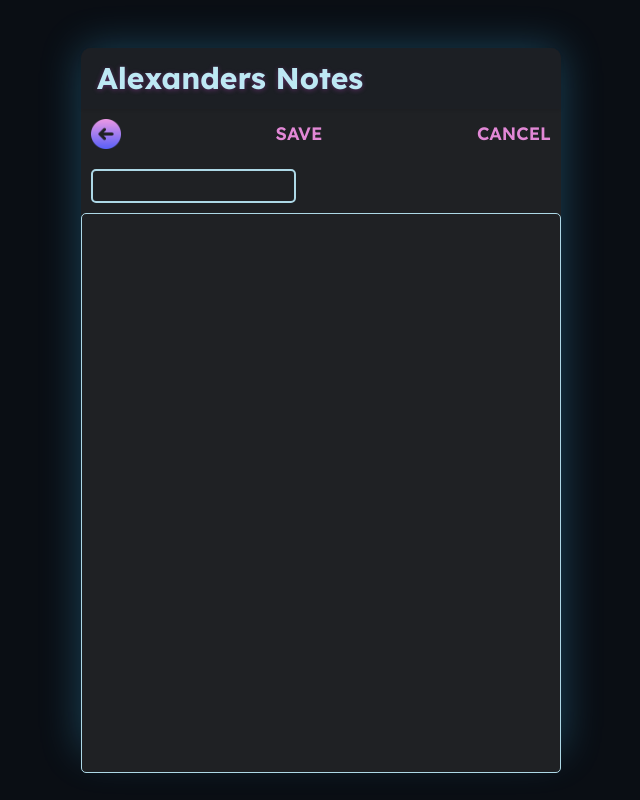
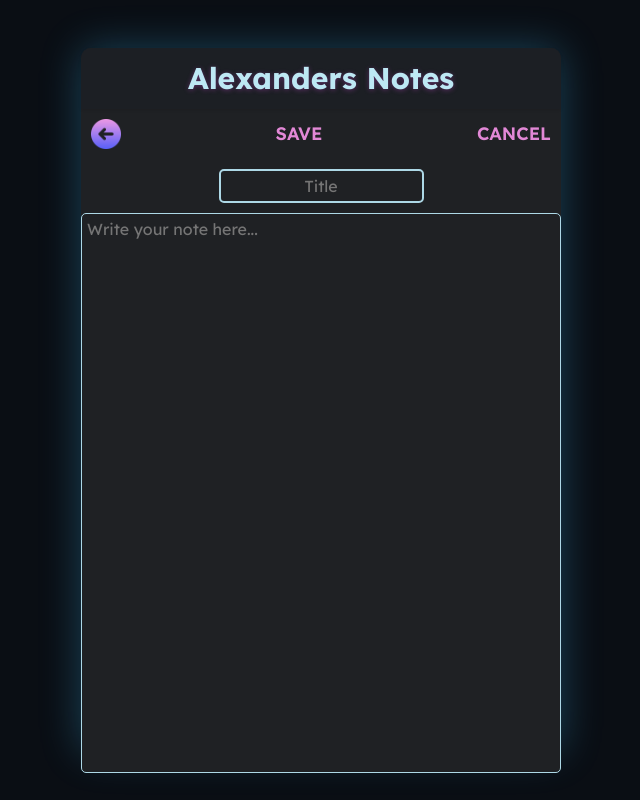
Before and after one commit to AleksandarHaralampiev/NotesAppProject, a React (Vite) app in the folder frontend/: page /note/new in a window 1280 px wide. Shown: the whole page, without its empty margins (319-959 px from the left). Built offline with nearby package versions, Linux system fonts and the light colour scheme.

Commit message:
gui improvements s and final commit

```diff
--- a/frontend/src/components/Header.jsx
+++ b/frontend/src/components/Header.jsx
@@ -2,10 +2,9 @@ import React from 'react'
 
 function Header() {
   return (
-    <div className='app-header'>
-      <h1 >Alexanders Notes</h1>
+    <div className='app-header' style={{ display: 'flex', justifyContent: 'center' }}>
+      <h1>Alexanders Notes</h1>
     </div>
-
   )
 }
 
--- a/frontend/src/components/ListItem.jsx
+++ b/frontend/src/components/ListItem.jsx
@@ -1,5 +1,11 @@
 import React from 'react'
 import { Link } from 'react-router-dom'
+
+
+let getTitle = ( note ) => {
+  return note.title.length > 60 ? note.title.slice(0, 55) + '...' : note.title
+}
+
 
 let getTime = ( note ) => {
   return new Date(note.updated).toLocaleDateString()
@@ -15,7 +21,7 @@ const ListItem = ({note}) => {
   return (
     <Link to={`/note/${note.id}`} className='note'>
       <div className='notes-list-item'>
-        <h3>{note.title}</h3>
+        <h3>{getTitle(note)}</h3>
 
         <p><span>{getTime(note)}</span>{getBody(note)} </p>
 
--- a/frontend/src/pages/NotePage.jsx
+++ b/frontend/src/pages/NotePage.jsx
@@ -1,126 +1,143 @@
-import React, { useState, useEffect } from 'react'
-import { useParams } from 'react-router-dom';
-import { Link } from 'react-router-dom';
-import Image from '../assets/left-arrow.png';
+import React, { useState, useEffect } from "react";
+import { useParams } from "react-router-dom";
+import { Link } from "react-router-dom";
+import Image from "../assets/left-arrow.png";
 
-
-const NotePage = ( ) => {
-
-    let [note, setNote] = useState({})
+const NotePage = () => {
+  let [note, setNote] = useState({});
   const { id } = useParams();
 
   useEffect(() => {
-        getNote()
-
-    }, [id])
+    getNote();
+  }, [id]);
 
   let getNote = async () => {
-        if (id === 'new') return;
-        let response = await fetch(`http://127.0.0.1:8000/api/notes/${id}/`)
+    if (id === "new") return;
+    let response = await fetch(`http://127.0.0.1:8000/api/notes/${id}/`);
     let text = await response.text();
     console.log(text);
     try {
       let data = JSON.parse(text);
       setNote(data);
     } catch (error) {
-            console.error('Error parsing JSON:', error);
+      console.error("Error parsing JSON:", error);
     }
-    }
+  };
 
   let createNote = async () => {
     console.log(note);
-        await fetch('http://127.0.0.1:8000/api/notes/create/', {
-            method: 'POST',
+    await fetch("http://127.0.0.1:8000/api/notes/create/", {
+      method: "POST",
       headers: {
-                'Content-Type': 'application/json',
+        "Content-Type": "application/json",
       },
       body: JSON.stringify({
         title: note.title,
-                body: note.body
+        body: note.body,
       }),
-        })
-    }
+    });
+  };
 
   let updateNote = async () => {
     console.log(note);
     await fetch(`http://127.0.0.1:8000/api/notes/${id}/update/`, {
-            method: 'PUT',
+      method: "PUT",
       headers: {
-                'Content-Type': 'application/json',
+        "Content-Type": "application/json",
       },
       body: JSON.stringify(note),
-        })
+    });
+  };
+
+  let handleSubmit = async () => {
+    console.log("NOTE:", note);
+    if (id !== "new" && note.body === "" && note.title === "") {
+      await deleteNote();
+    } else if (id !== "new") {
+      await updateNote();
+    } else if (id === "new" && note.body !== "" && note.title !== "") {
+      await createNote();
+    } else if (id === "new" && note.body === "" && note.title === "") {
+      await deleteNote();
     }
 
-    let handleSubmit = async () => {
-        console.log('NOTE:', note)
-        if (id !== 'new' && note.body === '' && note.title === '') {
-           await deleteNote()
-        } else if (id !== 'new') {
-            await updateNote()
-        } else if (id === 'new' && note.body !== '' && note.title !== '') {
-            await createNote()
-        } else if (id === 'new' && note.body === '' && note.title === '') {
-            await deleteNote()
-        }
-
-        window.location = '/';
-
-    }
-
-
-
+    window.location = "/";
+  };
 
   let deleteNote = async () => {
     await fetch(`http://127.0.0.1:8000/api/notes/${id}/delete/`, {
-            method: 'DELETE',
+      method: "DELETE",
       headers: {
-                'Content-Type': 'application/json',
+        "Content-Type": "application/json",
       },
       body: JSON.stringify(note),
-        })
-        window.location = '/';
-    }
-
+    });
+    window.location = "/";
+  };
 
   return (
-        <div className='note'>
-            <div className='note-header'>
+    <div className="note">
+    <div className="note-header" style={{ display: 'flex', flexDirection: 'row', alignItems: 'center'}}>
         <h3>
-                        <img style={{ maxWidth: '30px' }} src={Image} alt='Back' onClick={handleSubmit}/>
+        <img
+            style={{ maxWidth: "30px" }}
+            src={Image}
+            alt="Back"
+            onClick={handleSubmit}
+        />
         </h3>
-                {id !== 'new' ? (
+        {id !== "new" ? (
         <button onClick={handleSubmit}>UPDATE</button>
         ) : (
         <button onClick={handleSubmit}>SAVE</button>
-                )
-                }
-                {id !== 'new' ? (
+        )}
+        {id !== "new" ? (
         <button onClick={deleteNote}>DELETE</button>
         ) : (
         <button onClick={deleteNote}>CANCEL</button>
-                )
-                }
+        )}
     </div>
-            <div className='note-header'>
+      <div
+        className="note-header"
+        style={{
+          display: "flex",
+          justifyContent: "center",
+          alignItems: "center",
+        }}>
         <input
-                    type='text'
+          type="text"
           value={note?.title}
-                    onChange={(e) => {setNote({...note, 'title': e.target.value})}}
-                    className='note-input'
-                    style={{ border: '2px solid lightblue', borderRadius: '5px', padding: '5px', backgroundColor: '#1f2124', color: ''}}
+          placeholder="Title"
+          onChange={(e) => {
+            setNote({ ...note, title: e.target.value });
+          }}
+          className="note-input"
+          style={{
+            border: "2px solid lightblue",
+            borderRadius: "5px",
+            padding: "5px",
+            backgroundColor: "#1f2124",
+            color: "",
+            textAlign: "center",
+          }}
         />
       </div>
-            <div className='note-body'>
+      <div className="note-body">
         <textarea
-                    onChange={(e) => {setNote({...note, 'body': e.target.value})}}
+          onChange={(e) => {
+            setNote({ ...note, body: e.target.value });
+          }}
           value={note?.body}
-                    className='note-textarea'
-                    style={{ border: '1px solid lightblue', borderRadius: '5px', padding: '5px' }}
-                ></textarea>
+          placeholder="Write your note here..."
+          className="note-textarea"
+          style={{
+            border: "1px solid lightblue",
+            borderRadius: "5px",
+            padding: "5px",
+          }}></textarea>
       </div>
     </div>
-    )
-}
+  );
+};
 
-export default NotePage
+export default NotePage;
```
Also changed, not shown: 1 other file (tests, documents, lock files or other folders). Lines whose indentation alone changed are shown as unchanged.
